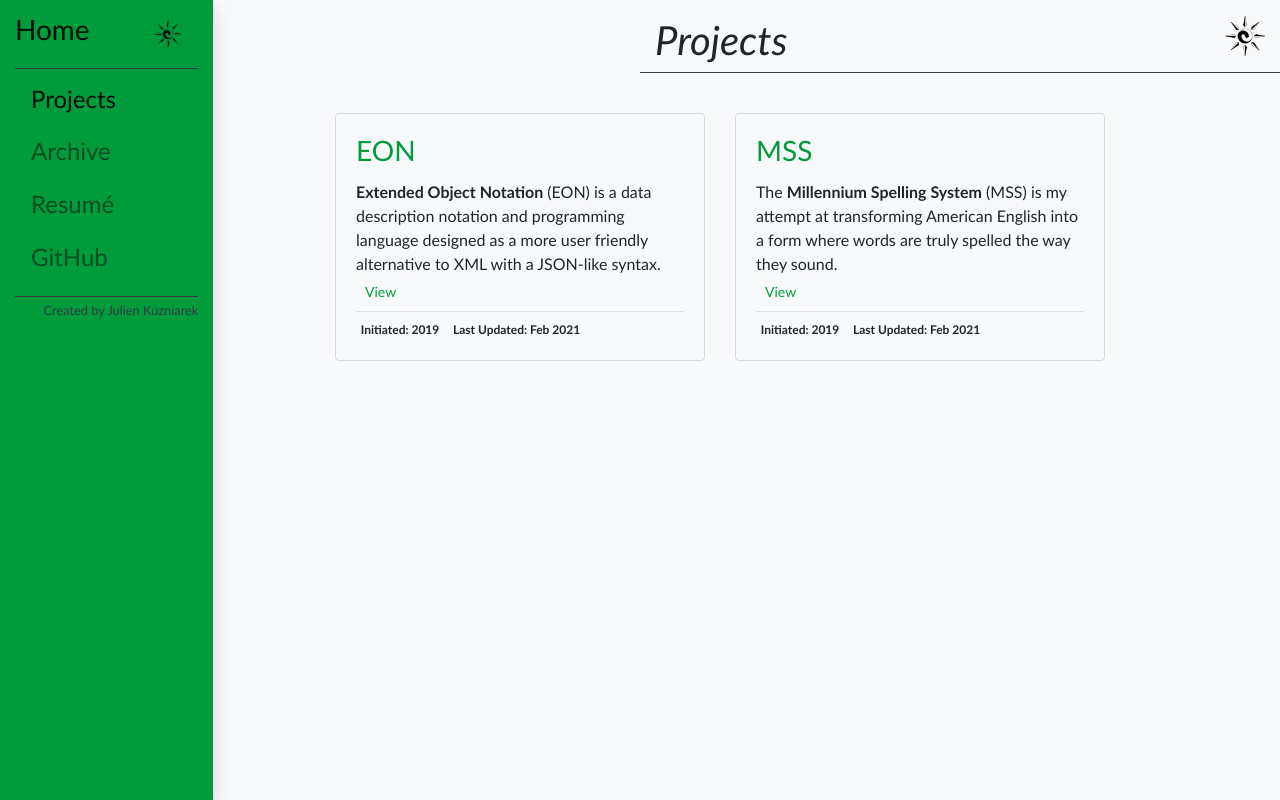
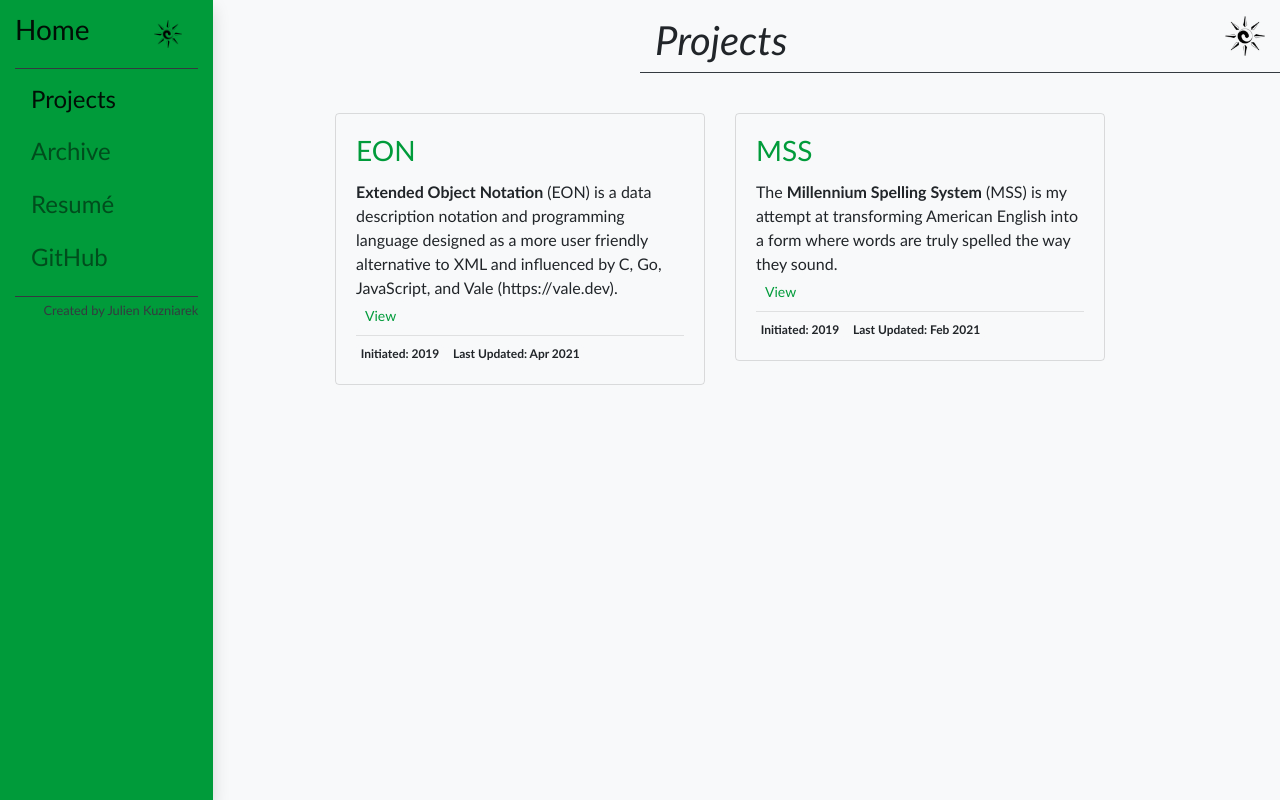
Before and after one commit to jkuzniarek/website-php, a PHP site: page /projects/home.php in a window 1280 px wide. Run offline with PHP 8.4, Linux system fonts and the light colour scheme; data comes from the database, SQL or seed files in the repository.

Commit message:
updated EON last modified date

```diff
--- a/projects/home.php
+++ b/projects/home.php
@@ -20,12 +20,13 @@ include $sRoot.'templates/sidebar.php';
             <h3 class="card-title green">EON</h3>
             <p class="card-text mb-0">
               <strong>Extended Object Notation</strong>
-              (EON) is a data description notation and programming language designed as a more user friendly alternative to XML with a JSON-like syntax.
+              (EON) is a data description notation and programming language designed as a more user friendly alternative to XML
+              and influenced by C, Go, JavaScript, and Vale (https://vale.dev).
               <br><a href="EON/" class="btn btn-sm btn-light stretched-link">View</a>
             </p>
             <hr class="my-1">
             <small class="badge badge-light">Initiated: 2019</small>
-            <small class="badge badge-light">Last Updated: Feb 2021</small>
+            <small class="badge badge-light">Last Updated: Apr 2021</small>
           </div>
         </div>
       </div>
```
